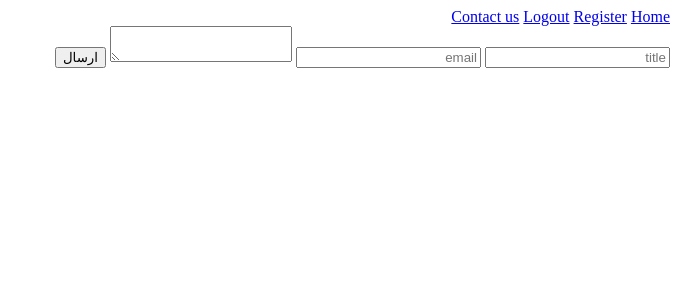
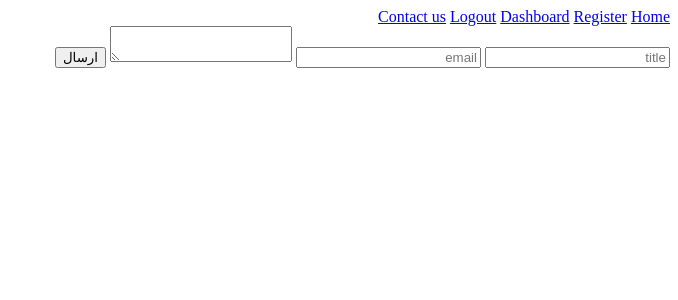
Before and after one commit to sadegh-majidi/webelopers2021, a Django app: page /contact/ in a window 1280 px wide. Shown: the top 300 px of the page, without its empty margins (602-1280 px from the left). Run offline with Django 3.2, Linux system fonts and the light colour scheme; the visitor is signed in with stand-in values (Sample User, id 1).

Commit message:
add dashboard page

```diff
--- a/store/templates/store/base.html
+++ b/store/templates/store/base.html
@@ -9,6 +9,9 @@
                 <a id="logout" href="{% url 'logout' %}">Logout</a>
             {% else %}
                 <a id="login" href="{% url 'login' %}">Login</a>
+            {% endif %}
+            {% if user.is_authenticated %}
+                <a id="panel" href="{% url 'dashboard' %}">Dashboard</a>
             {% endif %}
           <a id="register" href="{% url 'signup' %}">Register</a>
           <a id="homepage" href="/">Home</a>
--- /dev/null
+++ b/store/templates/store/dashboard.html
@@ -0,0 +1,4 @@
+{% extends 'store/base.html' %}
+{% block content %}
+
+{% endblock %}
--- a/store/urls.py
+++ b/store/urls.py
@@ -1,6 +1,6 @@
 from django.urls import path
 
-from store.views import index, signup_page, login_page, logout_user, contact_us_page
+from store.views import index, signup_page, login_page, logout_user, contact_us_page, dashboard
 
 urlpatterns = [
     path('', index, name='home_page'),
@@ -8,4 +8,5 @@ urlpatterns = [
     path('login/', login_page, name='login'),
     path('logout/', logout_user, name='logout'),
     path('contact/', contact_us_page, name='contact_us'),
+    path('dashboard/', dashboard, name='dashboard')
 ]
--- a/store/views.py
+++ b/store/views.py
@@ -59,3 +59,7 @@ def contact_us_page(request):
             return render(request=request, template_name='store/done.html', context={})
         else:
             return redirect('contact_us')
+
+
+def dashboard(request):
+    return render(request=request, template_name='store/dashboard.html', context={})
```
